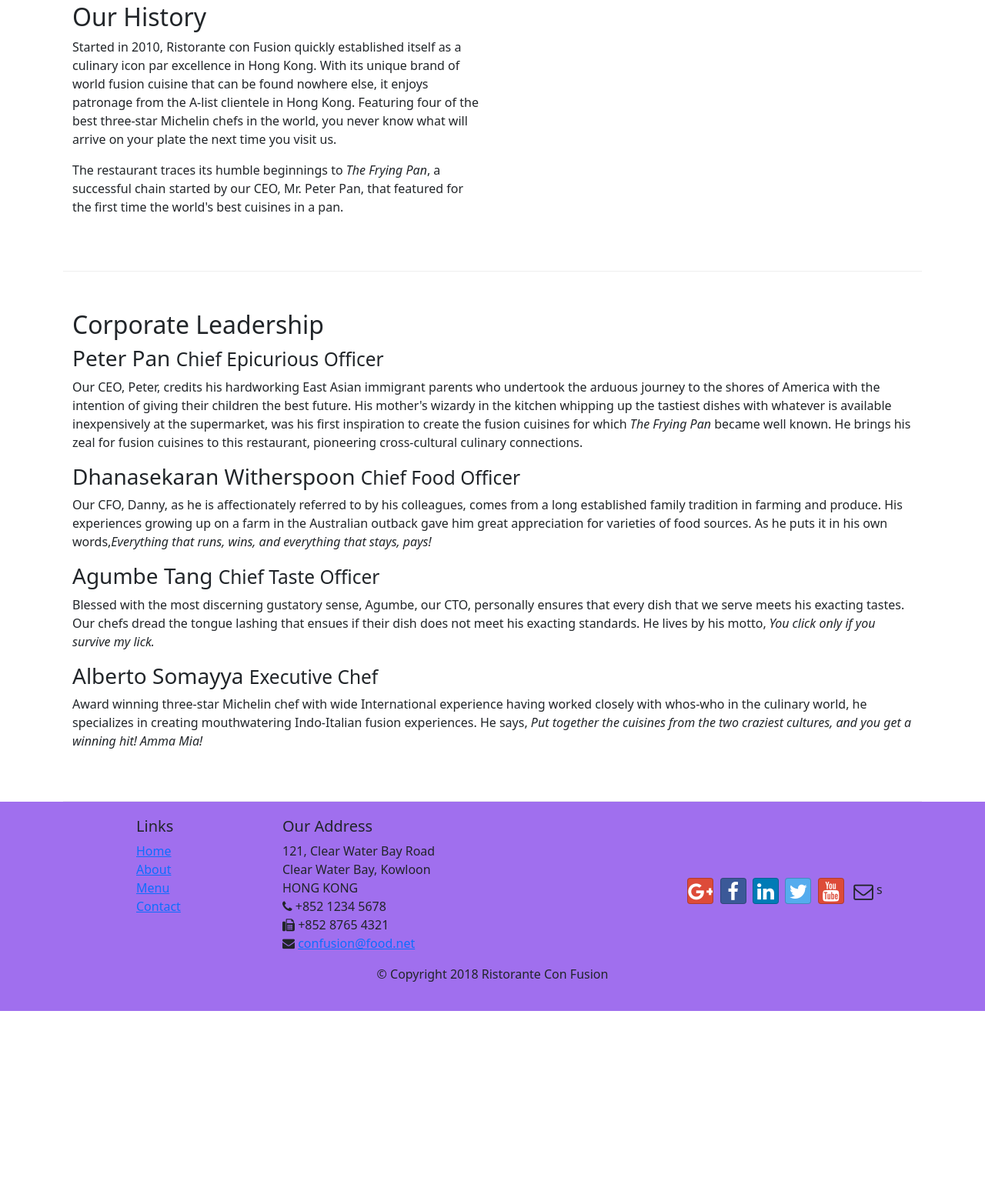
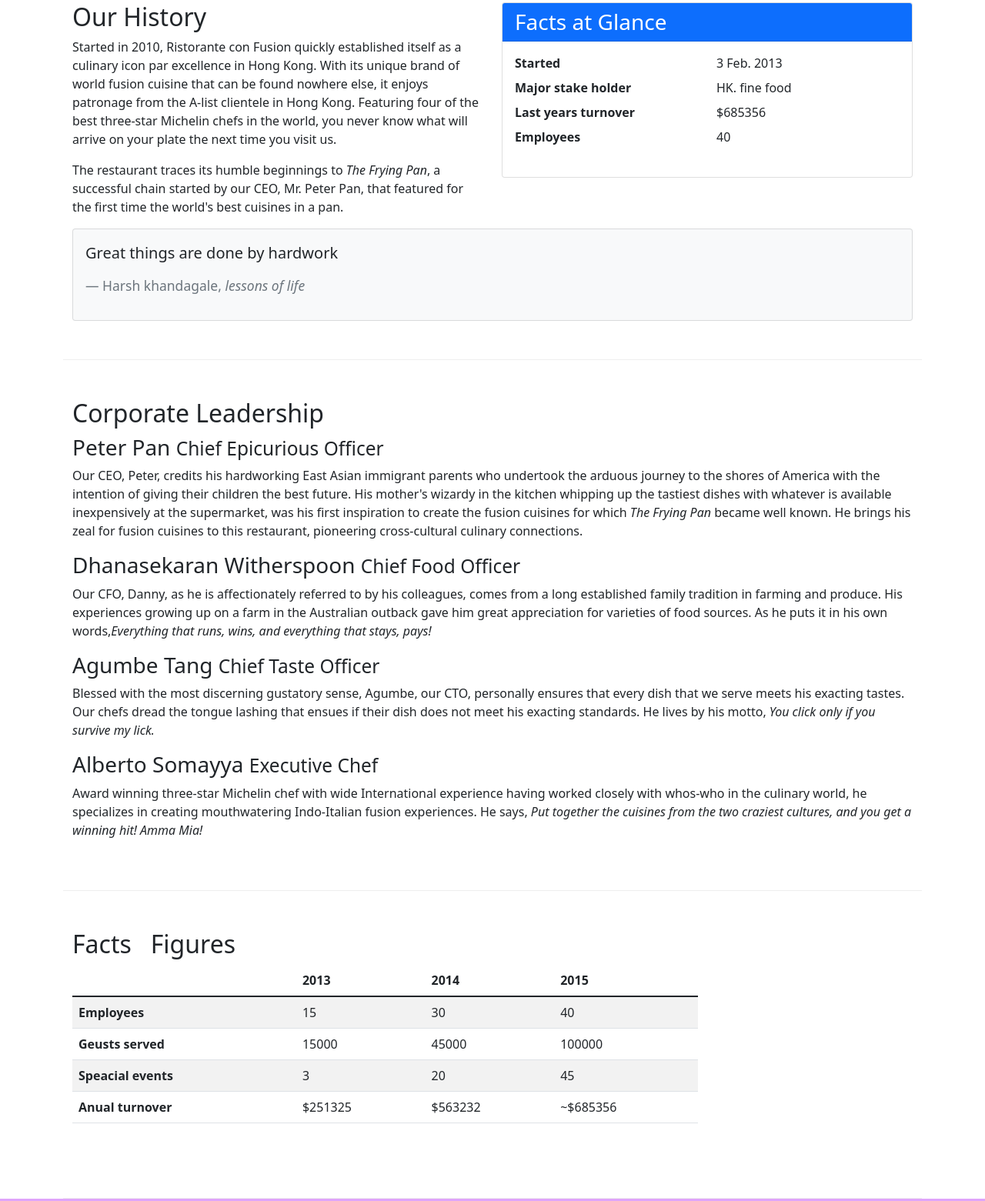
Before and after one commit to harshkhandagale/bootstrap-restaurant-project, a website: page aboutus.html in a window 1280 px wide. Shown: the part 219-1780 px from the top of the page at 77% size. Before the commit the page ends 1533 px from the top, so only its background shows below. Drawn offline with nearby package versions, Linux system fonts and the light colour scheme.

Commit message:
table and card

```diff
--- a/aboutus.html
+++ b/aboutus.html
@@ -9,7 +9,7 @@
         integrity="sha384-1BmE4kWBq78iYhFldvKuhfTAU6auU8tT94WrHftjDbrCEXSU1oBoqyl2QvZ6jIW3" crossorigin="anonymous">
     <link rel="stylesheet" href="css/style.css">
     <link rel="stylesheet" href="node_modules/font-awesome/css/font-awesome.min.css">
-        <link rel="stylesheet" href="node_modules/bootstrap-social/bootstrap-social.css">
+    <link rel="stylesheet" href="node_modules/bootstrap-social/bootstrap-social.css">
     <title>Ristorante Con Fusion</title>
 
 </head>
@@ -39,22 +39,27 @@
             <a class="navbar-brand mr-auto" href="#">Ristorante Con Fusion</a>
             <div class="collapse navbar-collapse" id="Navbar">
                 <ul class="navbar-nav mr-auto">
-                    <li class="nav-item active"><a class="nav-link" href="./index.html"><span class="fa fa-home fa-lg"></span> Home</a></li>
-                    <li class="nav-item"><a class="nav-link active" href="./aboutus.html"><span class="fa fa-info"></span> About</a></li>
+                    <li class="nav-item active"><a class="nav-link" href="./index.html"><span
+                                class="fa fa-home fa-lg"></span> Home</a></li>
+                    <li class="nav-item"><a class="nav-link active" href="./aboutus.html"><span
+                                class="fa fa-info"></span> About</a></li>
                     <li class="nav-item"><a class="nav-link" href="#"><span class="fa fa-list"></span> Menu</a></li>
-                    <li class="nav-item"><a class="nav-link" href="./contactus.html"><span class="fa fa-address-card"></span> Contact</a></li>
+                    <li class="nav-item"><a class="nav-link" href="./contactus.html"><span
+                                class="fa fa-address-card"></span> Contact</a></li>
                 </ul>
             </div>
         </div>
     </nav>
 
 
-<div class="container">
-    <!-- can be a problem #jugad -->
-    <div class="please"> <div class="col-12 breadcrumb">
+    <div class="container">
+        <!-- can be a problem #jugad -->
+        <div class="please">
+            <div class="col-12 breadcrumb">
                 <li class="breadcrumb-item"><a href="./index.html">Home</a></li>
                 <li class="breadcrumb-item active"> About</li>
-            </div></div>
+            </div>
+        </div>
         <div class="row">
 
             <div class="col-12">
@@ -76,7 +81,34 @@
                         started by our CEO, Mr. Peter Pan, that featured for the first time the world's best cuisines in
                         a pan.</p>
                 </div>
-                <div class="col-12 col-lg col-sm">
+
+                <!-- CARD -->
+                <div class="col-sm">
+                    <div class="card">
+                        <h3 class="card-header bg-primary text-white">Facts at Glance</h3>
+                        <div class="card-body">
+                            <dl class="row">
+                                <dt class="col-6">Started</dt>
+                                <dd class="col-6">3 Feb. 2013</dd>
+                                <dt class="col-6">Major stake holder</dt>
+                                <dd class="col-6">HK. fine food</dd>
+                                <dt class="col-6">Last years turnover</dt>
+                                <dd class="col-6">$685356</dd>
+                                <dt class="col-6">Employees</dt>
+                                <dd class="col-6">40</dd>
+                            </dl>
+                        </div>
+                    </div>
+                </div>
+                <div class="col-12">
+                    <div class="card card-body bg-light">
+                        <blockquote class="blockquote">
+                            <p class="mb-0">Great things are done by hardwork </p><br>
+                            <footer class="blockquote-footer">Harsh khandagale,
+                                <cite title="Source-Title">lessons of life</cite>
+                            </footer>
+                        </blockquote>
+                    </div>
                 </div>
             </div>
 
@@ -116,6 +148,51 @@
                         get a winning hit! Amma Mia!</em></p>
             </div>
         </div>
+
+        <!-- TABLE -->
+        <div class="row row-content">
+            <div class="col-12 col-sm-9">
+                <h2>Facts &nbsp; Figures</h2>
+                <div class="table-responsive">
+                    <table class="table table-striped">
+                        <thead class="thead-dark">
+                            <tr>
+                                <th>&nbsp;</th>
+                                <th>2013</th>
+                                <th>2014</th>
+                                <th>2015</th>
+                            </tr>
+                        </thead>
+                        <tbody>
+                            <tr>
+                                <th>Employees</th>
+                                <td>15</td>
+                                <td>30</td>
+                                <td>40</td>
+                            </tr>
+                            <tr>
+                                <th>Geusts served</th>
+                                <td>15000</td>
+                                <td>45000</td>
+                                <td>100000</td>
+                            </tr>
+                            <tr>
+                                <th>Speacial events</th>
+                                <td>3</td>
+                                <td>20</td>
+                                <td>45</td>
+                            </tr>
+                            <tr>
+                                <th>Anual turnover</th>
+                                <td>$251325</td>
+                                <td>$563232</td>
+                                <td>~$685356</td>
+                            </tr>
+                        </tbody>
+                    </table>
+                </div>
+            </div>
+        </div>
     </div>
 
     <footer class="footer">
@@ -143,15 +220,20 @@
                 </div>
                 <div class="col-12 col-sm-4 align-self-center">
                     <div class="text-center">
-                        <a class="btn btn-social-icon btn-google"   href="http://google.com/+"><span class="fa fa-google-plus"></span></a>&nbsp;
+                        <a class="btn btn-social-icon btn-google" href="http://google.com/+"><span
+                                class="fa fa-google-plus"></span></a>&nbsp;
 
-                        <a class="btn btn-social-icon btn-facebook" href="http://www.facebook.com/profile.php?id="><span class="fa fa-facebook"></span></a>&nbsp;
+                        <a class="btn btn-social-icon btn-facebook" href="http://www.facebook.com/profile.php?id="><span
+                                class="fa fa-facebook"></span></a>&nbsp;
 
-                        <a class="btn btn-social-icon btn-linkedin" href="http://www.linkedin.com/in/"><span class="fa fa-linkedin"></span></a>&nbsp;
+                        <a class="btn btn-social-icon btn-linkedin" href="http://www.linkedin.com/in/"><span
+                                class="fa fa-linkedin"></span></a>&nbsp;
 
-                        <a class="btn btn-social-icon btn-twitter" href="http://twitter.com/"><span class="fa fa-twitter"></span></a>&nbsp;
+                        <a class="btn btn-social-icon btn-twitter" href="http://twitter.com/"><span
+                                class="fa fa-twitter"></span></a>&nbsp;
 
-                        <a class="btn btn-social-icon btn-google" href="http://youtube.com/"><span class="fa fa-youtube"></span></a>&nbsp;
+                        <a class="btn btn-social-icon btn-google" href="http://youtube.com/"><span
+                                class="fa fa-youtube"></span></a>&nbsp;
 
                         <a class="btn btn-social-icon" href="mailto:"><span class="fa fa-envelope-o"></span></a>s
                     </div>
--- a/css/style.css
+++ b/css/style.css
@@ -10,14 +10,14 @@
 }
 
 .footer{
-    background-color: rgb(160, 111, 238);
+    background-color: rgb(223, 164, 250);
     margin:0px auto;
     padding: 20px 0px 20px 0px;
 }
 .jumbotron{
     padding: 70px 30px 70px 30px;
     margin: 0px auto;
-    background-color: rgb(160, 111, 238);
+    background-color: rgb(196, 72, 212);
     color: white;
 }
 .address{
@@ -32,7 +32,7 @@ body{
 }
 
 .navbar-dark{
-    background-color: rgb(216, 23, 241);
+    background-color: rgb(119, 10, 182);
 }
 .please{
     padding: 60px 0px 5px 0px;
```
Also changed, not shown: contactus.html (+1 -1 lines).
